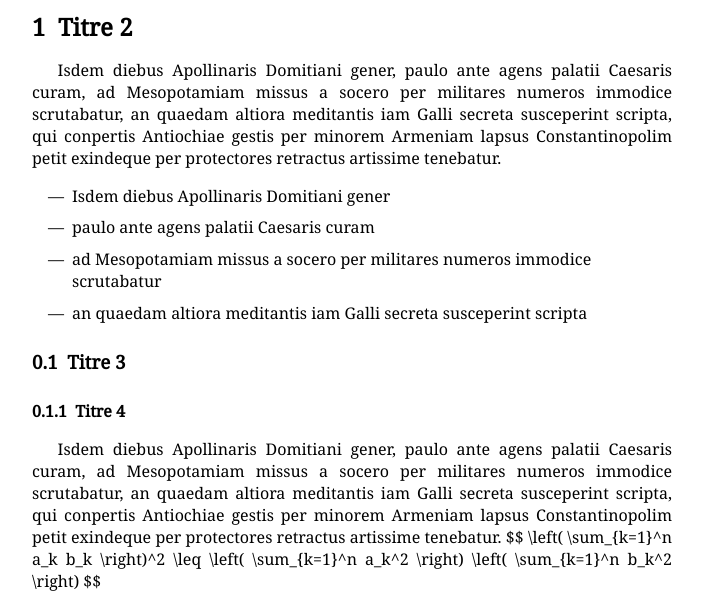
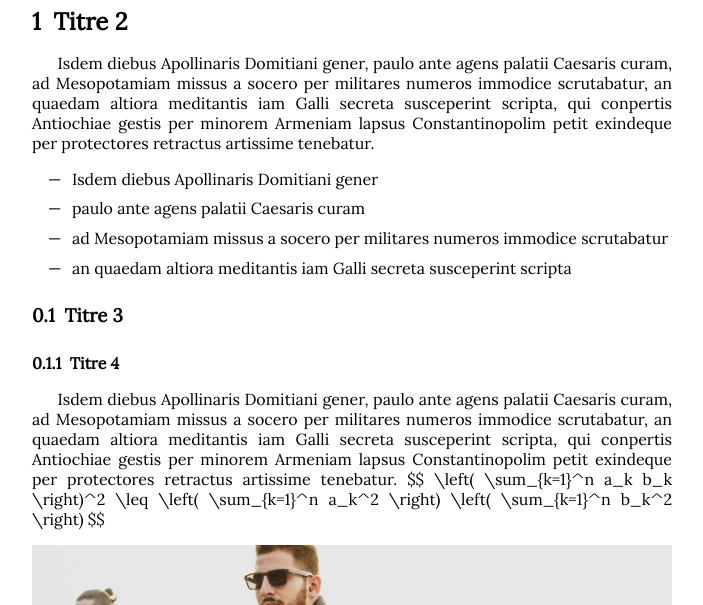
Before and after one commit to qlurkin/document, a website: page dist/index.html in a window 1280 px wide. Shown: the part 129-734 px from the top of the page, without its empty margins (288-991 px from the left). Drawn offline with nearby package versions, Linux system fonts and the light colour scheme.

Commit message:
Change Font

```diff
--- a/document.css
+++ b/document.css
@@ -1,11 +1,11 @@
-@import url('https://fonts.googleapis.com/css?family=Noto+Serif&display=swap');
+@import url('https://fonts.googleapis.com/css?family=Lora&display=swap');
 
 @page {
 	margin: 2cm;
 }
 
 body {
-	font-family:  'Noto Serif', serif;
+	font-family:  'Lora', serif;
 	counter-reset: section;
 	max-width: 40rem;
 	margin: auto;
```
Also changed, not shown: dist/document.js.
